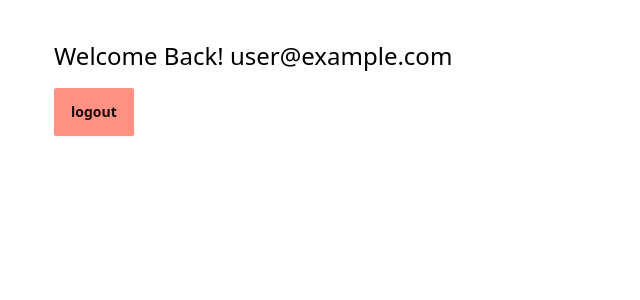
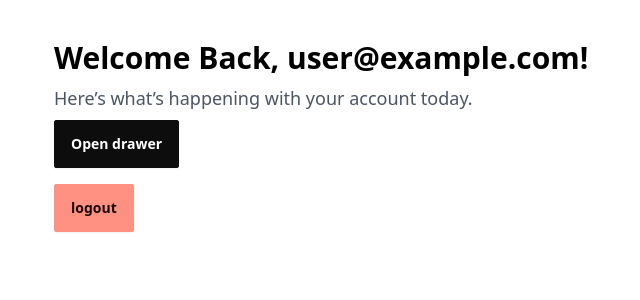
Before and after one commit to MarkMallari16/vue-firebase-project, a Vue app: page /home in a window 1280 px wide. Shown: the top 300 px of the page, without its empty margins (26-666 px from the left). Built offline with nearby package versions, Linux system fonts and the light colour scheme; no server answers; sample sign-in values are in the browser's storage.

Commit message:
fix some ui;

```diff
--- a/src/pages/Home.vue
+++ b/src/pages/Home.vue
@@ -8,6 +8,7 @@ const isLoggedIn = ref(false);
 
 const user = ref("");
 let auth;
+
 onMounted(() => {
   auth = getAuth();
   onAuthStateChanged(auth, (currentUser) => {
@@ -36,7 +37,32 @@ const handleSignOut = () => {
 
 <template>
   <div class="pt-10 px-20">
-    <h1 class="text-2xl">Welcome Back! {{ user.email }}</h1>
+    <div className="drawer">
+      <input id="my-drawer" type="checkbox" className="drawer-toggle" />
+      <div className="drawer-content">
+
+        <h1 class="text-3xl font-bold">Welcome Back, {{ user.email }}!</h1>
+        <p class="text-lg text-gray-600 mt-2">
+          Here’s what’s happening with your account today.
+        </p>
+        <label htmlFor="my-drawer" className="mt-2 btn btn-primary drawer-button"
+          >Open drawer</label
+        >
+      </div>
+      <div className="drawer-side">
+        <label
+          htmlFor="my-drawer"
+          aria-label="close sidebar"
+          className="drawer-overlay"
+        ></label>
+        <ul className="menu bg-base-200 text-base-content min-h-full w-80 p-4">
+          {/* Sidebar content here */}
+          <li><a>Sidebar Item 1</a></li>
+          <li><a>Sidebar Item 2</a></li>
+        </ul>
+      </div>
+    </div>
+
     <div>
       <button class="btn btn-error mt-4" @click="handleSignOut">logout</button>
     </div>
```
